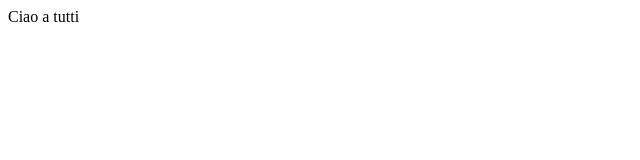
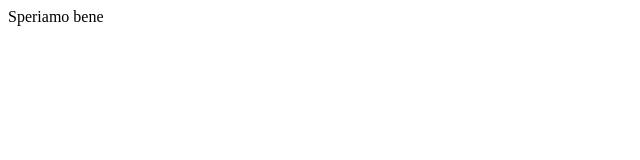
Before and after one commit to Mari-Fallacara/BuddyBar, a plain HTML site: page index.html in a window 1280 px wide. Shown: the full height of the page, 0-640 px from the left. Drawn offline with Linux system fonts and the light colour scheme.

Commit message:
modifica1

```diff
--- a/index.html
+++ b/index.html
@@ -7,6 +7,6 @@
     <title>Document</title>
 </head>
 <body>
-    <div>Ciao a tutti</div>
+    <div>Speriamo bene</div>
 </body>
 </html>
```
